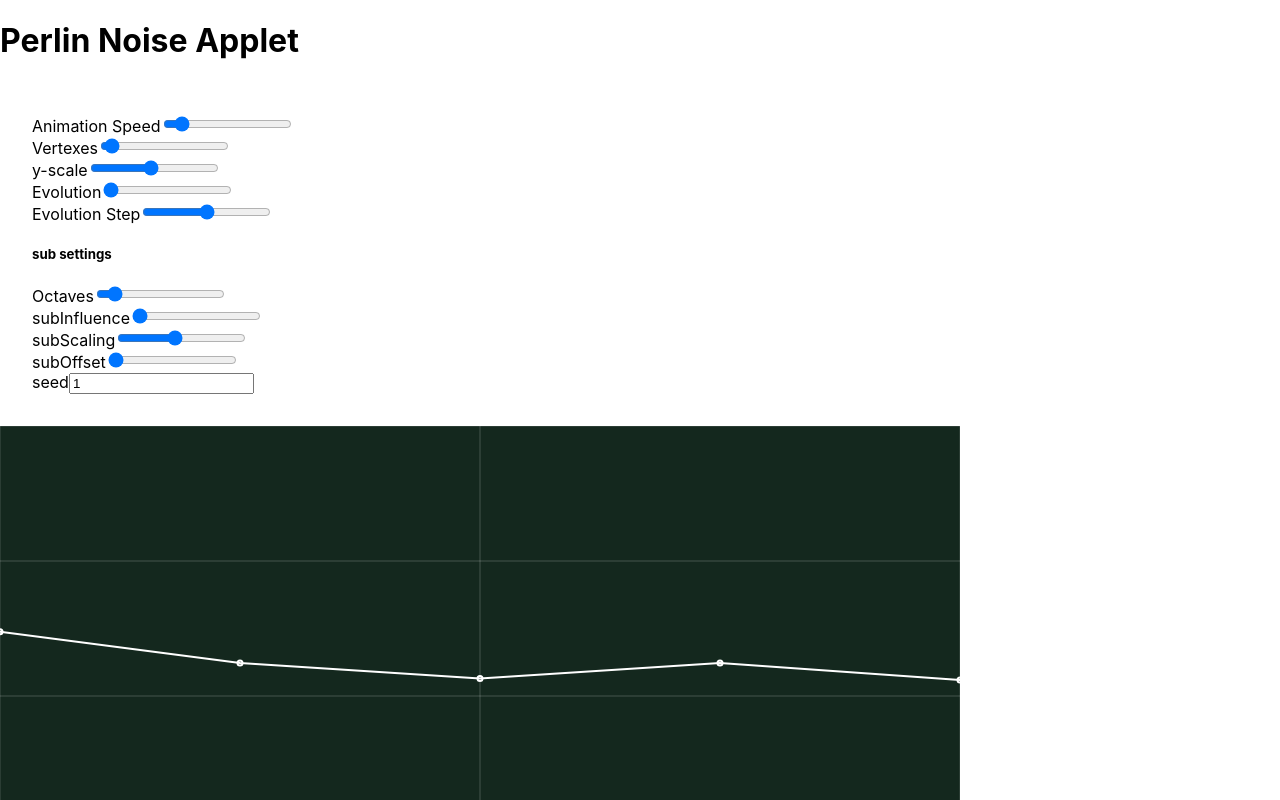
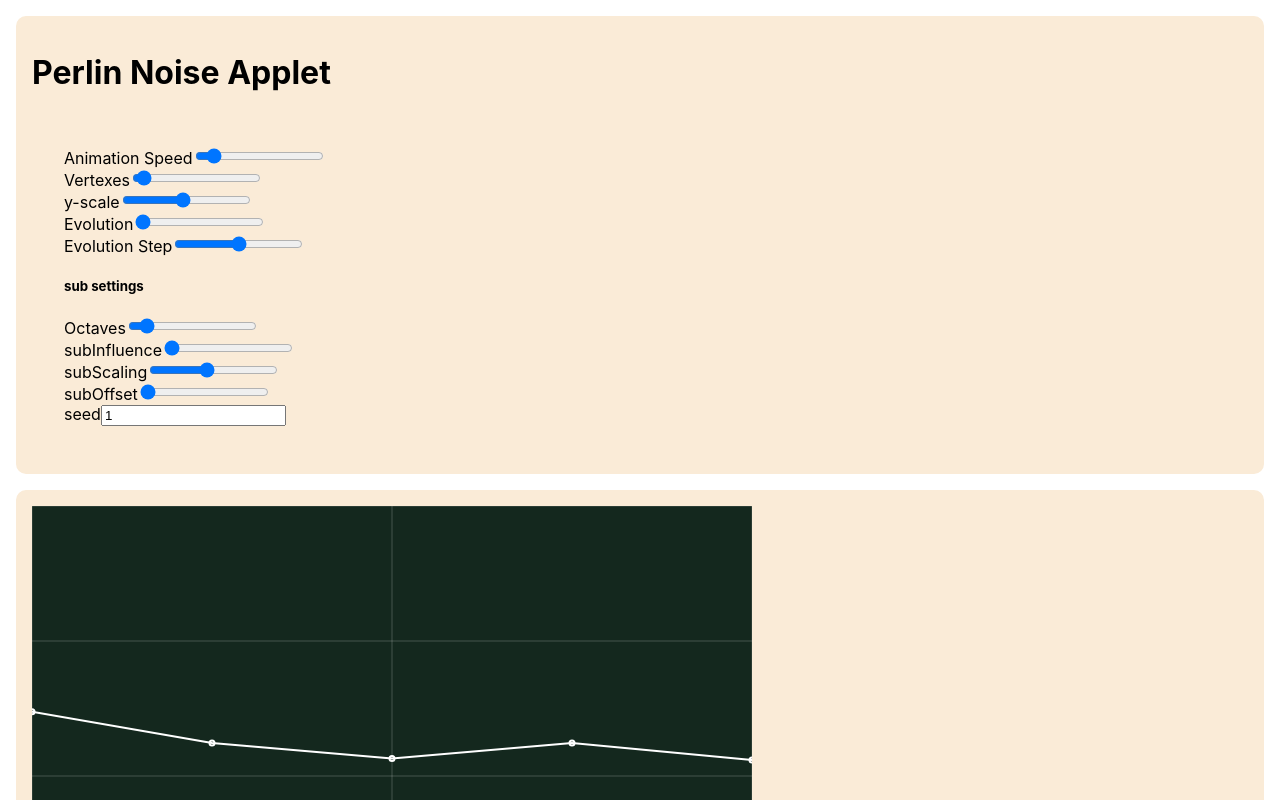
Before and after one commit to StuFleisher/perlin, a React (Create React App) app: page / in a window 1280 px wide. Shown: the top 800 px of the page. Built offline with nearby package versions, Linux system fonts and the light colour scheme; the HTML template or start-up script is replaced by a standard one.

Commit message:
Minor cleanups and small css edits

```diff
--- a/public/index.html
+++ b/public/index.html
@@ -28,7 +28,6 @@
   </head>
   <body>
     <noscript>You need to enable JavaScript to run this app.</noscript>
-    <h1> Perlin Noise Applet</h1>
     <div id="root"></div>
     <!--
       This HTML file is a template.
--- a/src/App.css
+++ b/src/App.css
@@ -1,5 +1,15 @@
 main {
+  margin:1rem;
+  padding: 1rem;
+  background-color: antiquewhite;
+  border-radius: 10px;
+  width:1fr;
+
   display:flex;
   flex-direction: row;
   flex-wrap: wrap;
 }
+
+.Perlin-title {
+  width:100%
+}
--- a/src/App.js
+++ b/src/App.js
@@ -38,10 +38,11 @@ function App() {
 
   return (
     <main>
-      <PerlinForm
-        settings={perlinSettings.current}
-        updateParentSettings={updateSettings} />
-      <Canvas settings={perlinSettings.current} />
+      <div className='Perlin-title'><h1> Perlin Noise Applet</h1></div>
+        <PerlinForm
+          settings={perlinSettings.current}
+          updateParentSettings={updateSettings} />
+        <Canvas settings={perlinSettings.current} />
     </main>
   );
 
--- a/src/Canvas.js
+++ b/src/Canvas.js
@@ -1,5 +1,4 @@
-// import * as React from "react";
-import { useLayoutEffect, useEffect, useState, createRef } from "react";
+import { useState, createRef } from "react";
 import P5 from "p5";
 import { linear } from "./helpers/helpers";
 
@@ -137,16 +136,10 @@ function Canvas({ settings }) {
     setSketchInstance(new P5(sketch, canvasContainer.current));
   }
 
-  // useEffect(() => {
-  //   let newSketch = new P5(sketch, canvasContainer.current);
-  //   setSketchInstance(newSketch)
-
-  //   return () => newSketch.remove();
-  // }, [settings]);
 
 
   return (
-    <div className="canvas-container" ref={canvasContainer}></div>
+    <div id="canvas-container" ref={canvasContainer}></div>
   );
 }
 
--- a/src/PerlinForm.js
+++ b/src/PerlinForm.js
@@ -15,7 +15,6 @@ function PerlinForm({settings, updateParentSettings}){
       ...fData,
       [name]: Number(value),
     }));
-
   }
 
   useEffect(function updateParentSettingsOnChange(){
--- a/src/models/models.js
+++ b/src/models/models.js
@@ -1,5 +1,5 @@
 const INITIAL_SETTINGS = {
-  width: 960,
+  width: 720,
   height: 540,
   margin: 100,
 
```
